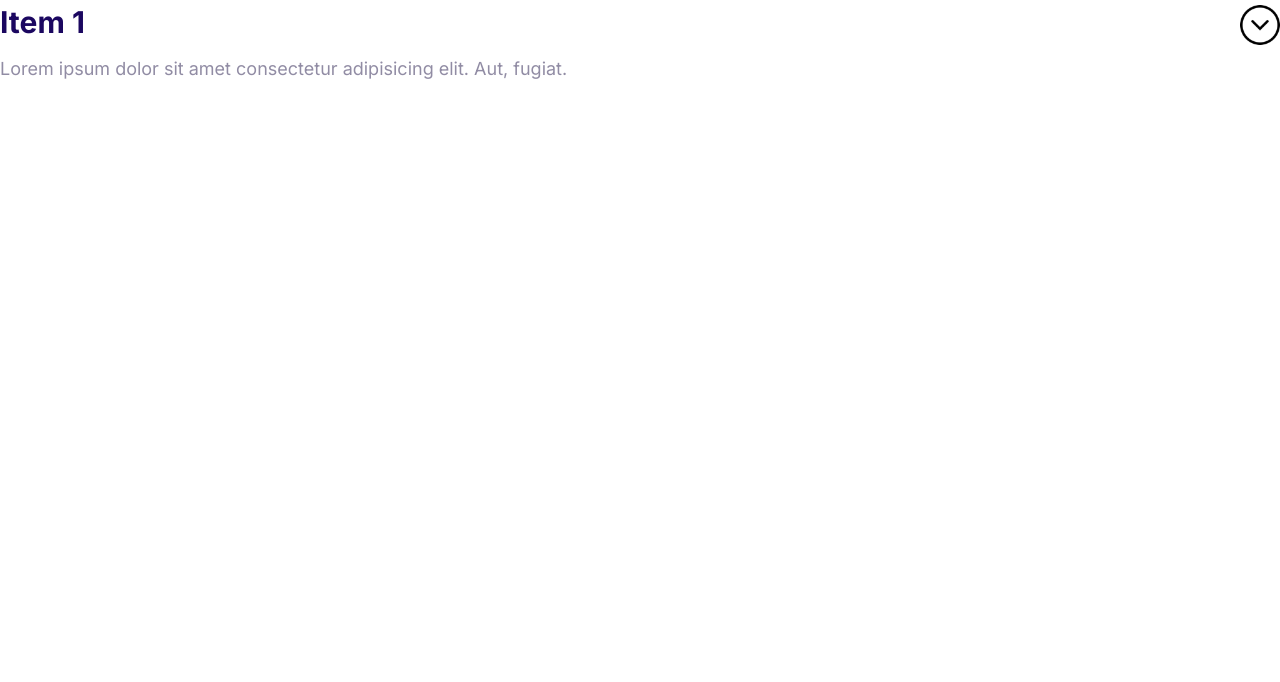
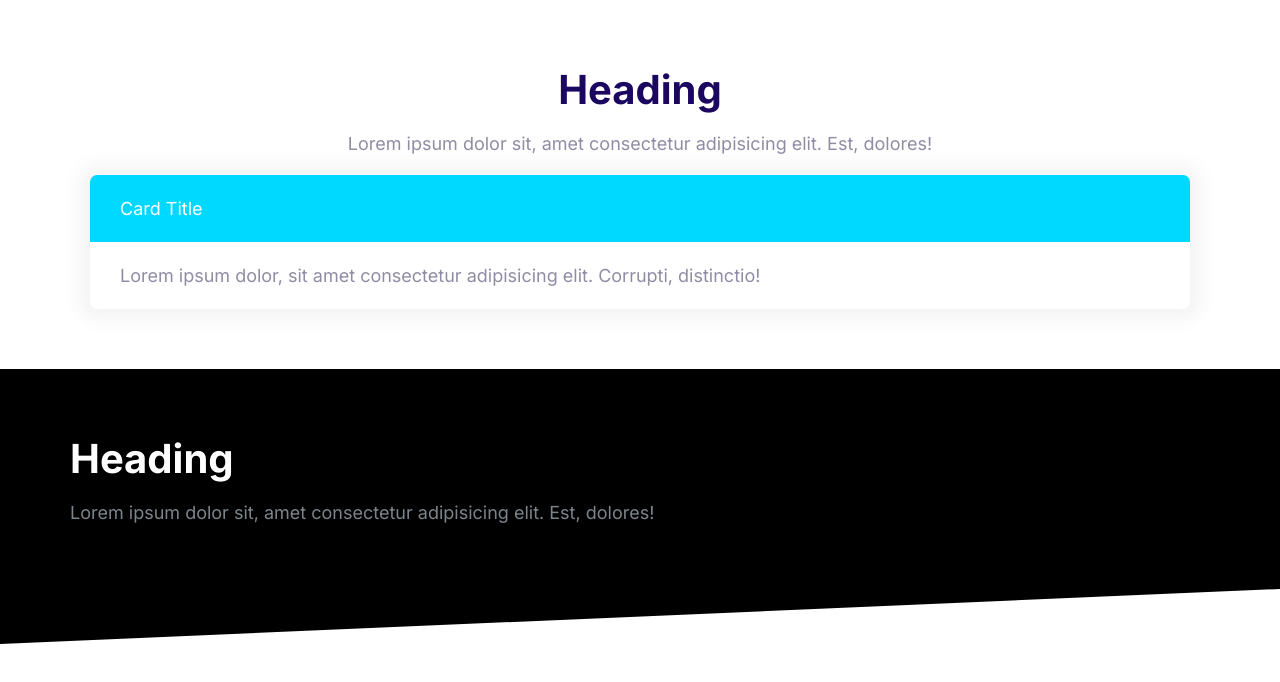
Before and after one commit to jonaszer/HTML-CSS-Website-by-Mosh-Courses, a plain HTML site: page index.html in a window 1280 px wide. Drawn offline with Linux system fonts and the light colour scheme.

Commit message:
Define block elements.

```diff
--- a/css/styles.css
+++ b/css/styles.css
@@ -585,3 +585,42 @@ a {
   max-height: 100vh;
   opacity: 1;
 }
+
+/* Blocks */
+
+.block {
+  --padding-vertical: 6rem;
+  padding: var(--padding-vertical) 2rem;
+}
+
+.block__header {
+  text-align: center;
+}
+
+.block__heading {
+  margin-top: 0;
+}
+
+.block--dark {
+  background: #000;
+  color: #7b858b;
+}
+
+.block--dark .block__heading {
+  color: #fff;
+}
+
+.block--skewed-right {
+  padding-bottom: calc(var(--padding-vertical) + 4rem);
+  clip-path: polygon(0% 0%, 100% 0%, 100% 100%, 0 80%);
+}
+
+.block--skewed-left {
+  clip-path: polygon(0% 0%, 100% 0%, 100% 80%, 0 100%);
+  padding-bottom: calc(var(--padding-vertical) + 4rem);
+}
+
+.container {
+  max-width: 1140px;
+  margin: 0 auto;
+}
--- a/index.html
+++ b/index.html
@@ -15,21 +15,31 @@
     <link rel="stylesheet" href="css/styles.css" />
   </head>
   <body>
-    <div class="collapsible collapsible--expanded">
-      <header class="collapsible__header">
-        <h2 class="collapsible__heading">Item 1</h2>
-        <button>
-          <img
-            class="icon__chevron collapsible__chevron"
-            src="images/chevron64x64.png"
-            alt=""
-          />
-        </button>
+    <section class="block container">
+      <header class="block__header">
+        <h2 class="block__heading">Heading</h2>
+        <p>
+          Lorem ipsum dolor sit, amet consectetur adipisicing elit. Est,
+          dolores!
+        </p>
       </header>
-      <div class="collapsible__content">
-        Lorem ipsum dolor sit amet consectetur adipisicing elit. Aut, fugiat.
+      <div class="card card--secondary">
+        <header class="card__header">Card Title</header>
+        <div class="card__body">
+          Lorem ipsum dolor, sit amet consectetur adipisicing elit. Corrupti,
+          distinctio!
+        </div>
       </div>
-    </div>
+    </section>
+    <section class="block block--dark block--skewed-left">
+      <div class="container">
+        <h2 class="block__heading">Heading</h2>
+        <p>
+          Lorem ipsum dolor sit, amet consectetur adipisicing elit. Est,
+          dolores!
+        </p>
+      </div>
+    </section>
     <script src="js/main.js"></script>
   </body>
 </html>
```
Also changed, not shown: components/blocks.html (added, +24 -0 lines).
